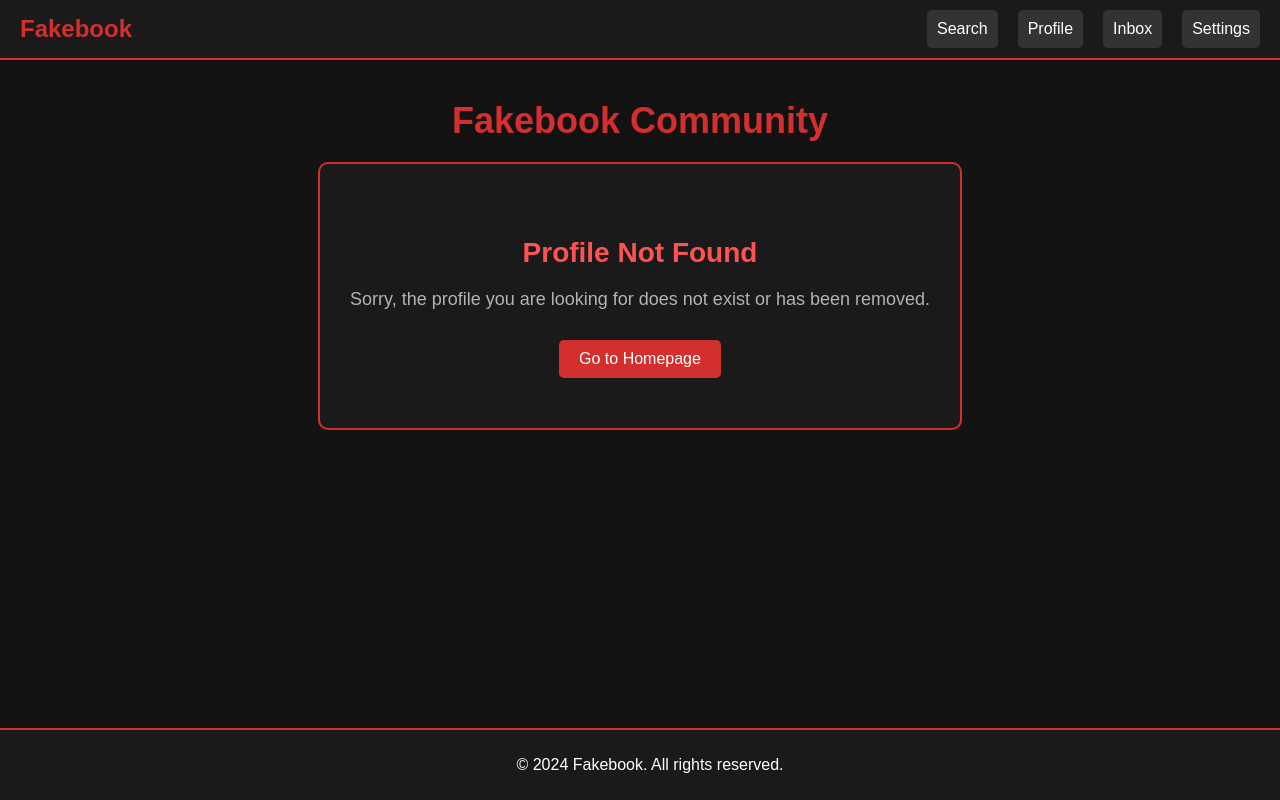
After one commit to AveePB/Fakebook, a Flask app: page /search/profiles in a window 1280 px wide. The commit adds this page. Run offline with Flask 3, Linux system fonts and the light colour scheme.

Commit message:
Updated profile search + added 404 profile not found

```diff
--- a/src/fakebook/profile/routes.py
+++ b/src/fakebook/profile/routes.py
@@ -19,7 +19,7 @@ def fetch_profile(user_id):
         return render_template('profile.html', avatar_url=avatar_url, username=user.nickname,
                                bio=get_bio(user.id), enemies=get_enemies(user.id))
     else:
-        return jsonify({'message': 'User not found'}), 404
+        return render_template('profile404.html')
 
 # Displays logged profile
 @profile_bp.route('/profile/me', methods=['GET'])
--- a/src/fakebook/search/routes.py
+++ b/src/fakebook/search/routes.py
@@ -1,5 +1,5 @@
-from fakebook.profile.userservice import get_suggestions
-from flask import Blueprint, jsonify, render_template, request
+from fakebook.profile.userservice import get_id, get_suggestions
+from flask import Blueprint, jsonify, redirect, render_template, request
 
 search_bp = Blueprint('search_bp', __name__)
 
@@ -11,6 +11,7 @@ def fetch_startpage():
 # Suggests profiles
 @search_bp.route('/search/suggestions', methods=['GET'])
 def find_suggestions():
+    # Check query
     query = request.args.get('query', '')
     if (query):
         # Fetch suggested profiles
@@ -22,3 +23,17 @@ def find_suggestions():
         return jsonify([]), 404
 
 # Fetches profile page
+@search_bp.route('/search/profiles', methods=['GET'])
+def load_profile():
+    # Check query
+    query = request.args.get('query', '')
+    if (query):
+
+        # Check user_id
+        user_id = get_id(query)
+        if (user_id):
+            return redirect(f'/profile/{user_id}')
+        else:
+            return render_template('profile404.html')
+    else:
+        return render_template('profile404.html')
--- /dev/null
+++ b/src/static/css/profile404.css
@@ -0,0 +1,57 @@
+body {
+    margin: 0;
+    font-family: Arial, sans-serif;
+    background-color: #121212;
+    color: #ffffff;
+}
+
+/* Community Header Styling */
+.community-header {
+    text-align: center;
+    margin-top: 20px;
+    margin-bottom: 20px;
+}
+
+.community-header h1 {
+    font-size: 36px;
+    color: #d32f2f;
+    margin: 0;
+}
+
+/* Error Container Styling */
+.error-container {
+    text-align: center;
+    padding: 50px 20px;
+    max-width: 600px;
+    margin: 0 auto;
+    background-color: #1a1a1a;
+    border: 2px solid #d32f2f;
+    border-radius: 10px;
+}
+
+.error-container h2 {
+    font-size: 28px;
+    color: #ff5252;
+    margin-bottom: 20px;
+}
+
+.error-container p {
+    font-size: 18px;
+    color: #b3b3b3;
+    margin-bottom: 30px;
+}
+
+/* Home Button Styling */
+.home-btn {
+    display: inline-block;
+    padding: 10px 20px;
+    background-color: #d32f2f;
+    color: #ffffff;
+    text-decoration: none;
+    border-radius: 5px;
+    transition: background-color 0.3s;
+}
+
+.home-btn:hover {
+    background-color: #ff5252;
+}
--- /dev/null
+++ b/src/templates/profile404.html
@@ -0,0 +1,22 @@
+{% extends 'base.html' %}
+
+{% block head %}
+<link rel="stylesheet" href="{{ url_for('static', filename='css/profile404.css') }}">
+<title>Fakebook - Profile Not Found</title>
+{% endblock %}
+
+{% block body %}
+
+<!-- Community Header -->
+<div class="community-header">
+    <h1>Fakebook Community</h1>
+</div>
+
+<!-- 404 Error Message -->
+<div class="error-container">
+    <h2>Profile Not Found</h2>
+    <p>Sorry, the profile you are looking for does not exist or has been removed.</p>
+    <a href="/" class="home-btn">Go to Homepage</a>
+</div>
+
+{% endblock %}
--- a/src/templates/search.html
+++ b/src/templates/search.html
@@ -14,7 +14,7 @@
 
 <!-- Search Bar -->
 <div class="search-container">
-    <form action="/search" method="get" autocomplete="off">
+    <form action="/search/profiles" method="get" autocomplete="off">
         <input type="text" id="search-input" placeholder="Search for users..." name="query" class="search-input">
         <button type="submit" class="search-btn">Search</button>
     </form>
```
Also changed, not shown: src/fakebook/profile/userservice.py (+10 -1 lines).
